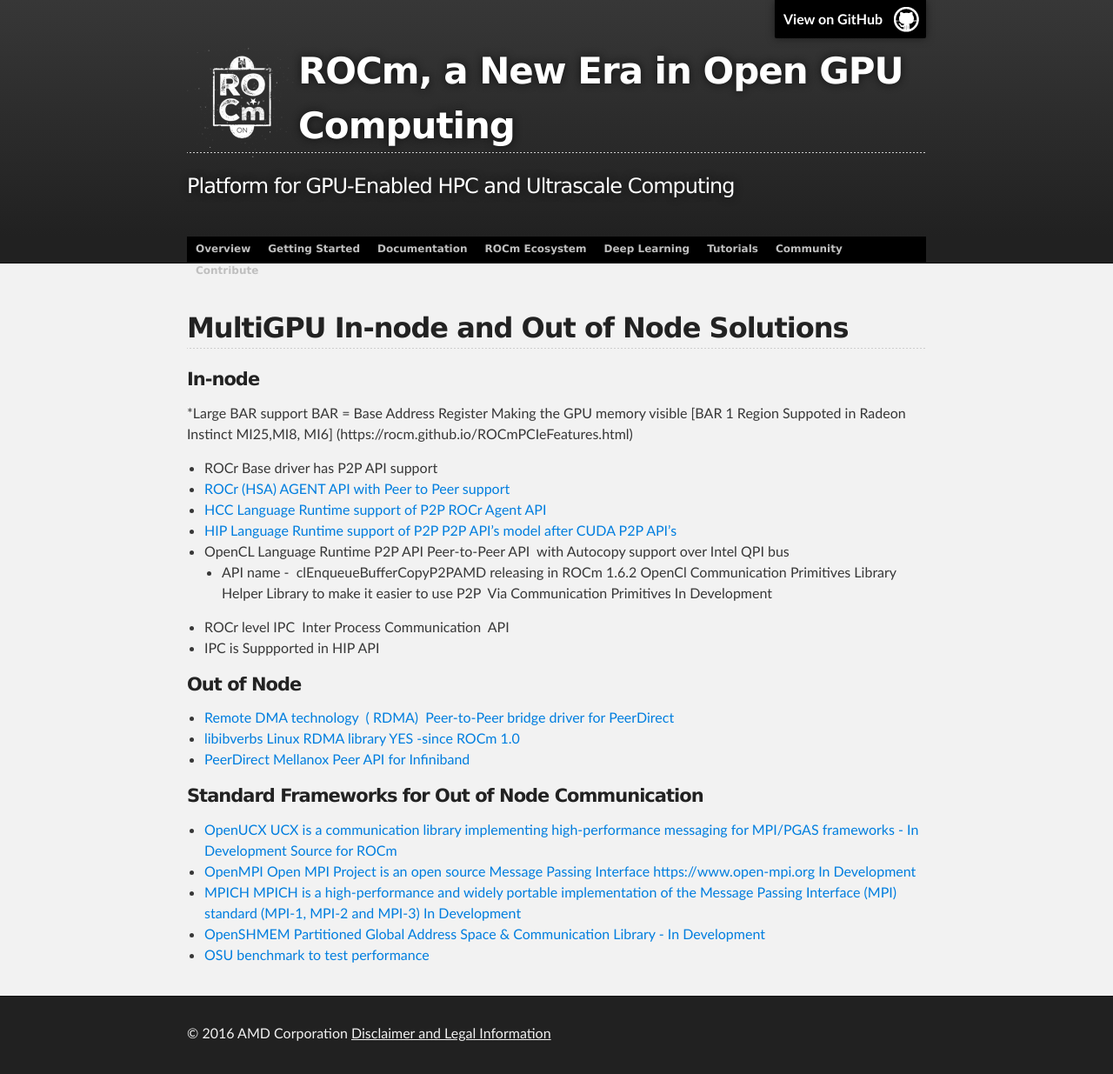
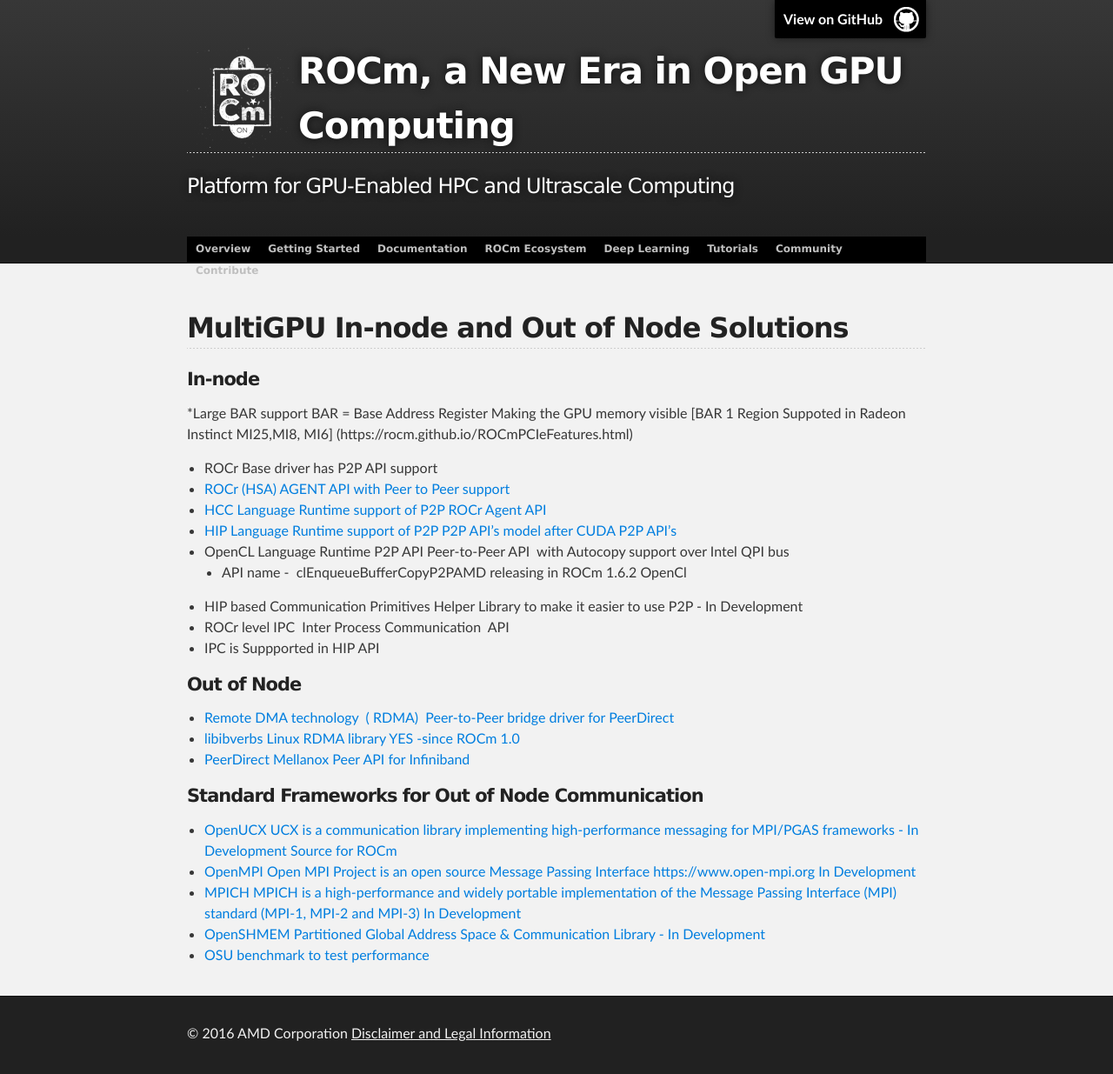
Before and after one commit to ROCm/ROCm.github.io, a Jekyll site: the page built from ROCmMultiGPU.md, in a window 1280 px wide. Shown: the whole page at 87% size. Built offline with Jekyll 4.4.1, drawn with Linux system fonts in a browser that asks for light colours; our own code applies the rules of GitHub Pages for plain Markdown files.

Commit message:
Update ROCmMultiGPU.md

```diff
--- a/ROCmMultiGPU.md
+++ b/ROCmMultiGPU.md
@@ -11,7 +11,7 @@
 * [HIP Language Runtime support of P2P	P2P API's model after CUDA P2P API's](http://rocm-developer-tools.github.io/HIP/group__PeerToPeer.html)
 * OpenCL Language Runtime P2P API	Peer-to-Peer API  with Autocopy support over Intel QPI bus
   * API name -  clEnqueueBufferCopyP2PAMD releasing in ROCm 1.6.2 OpenCl
-Communication Primitives Library	Helper Library to make it easier to use P2P  Via Communication Primitives	In Development
+* HIP based Communication Primitives Helper Library to make it easier to use P2P - In Development
 * ROCr level IPC 	Inter Process Communication 	API
  * IPC is Suppported in HIP API
 
```
